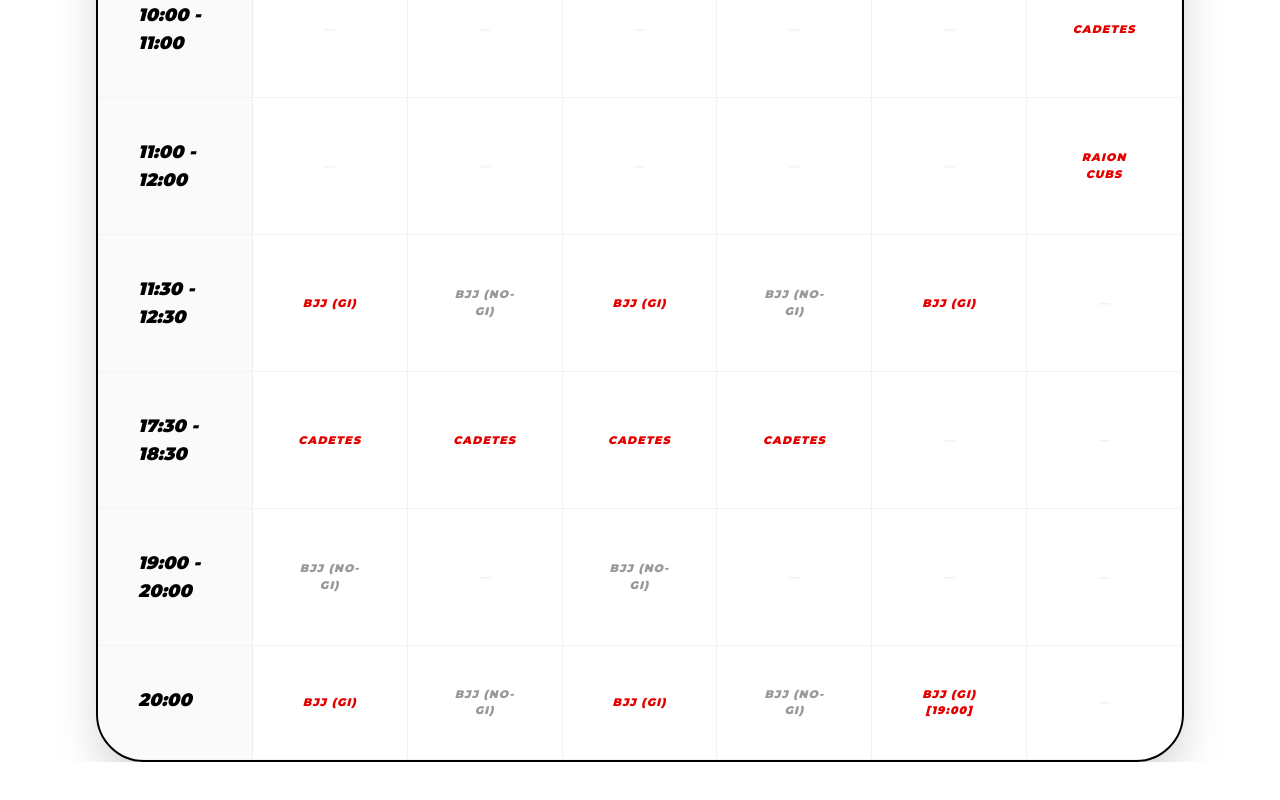
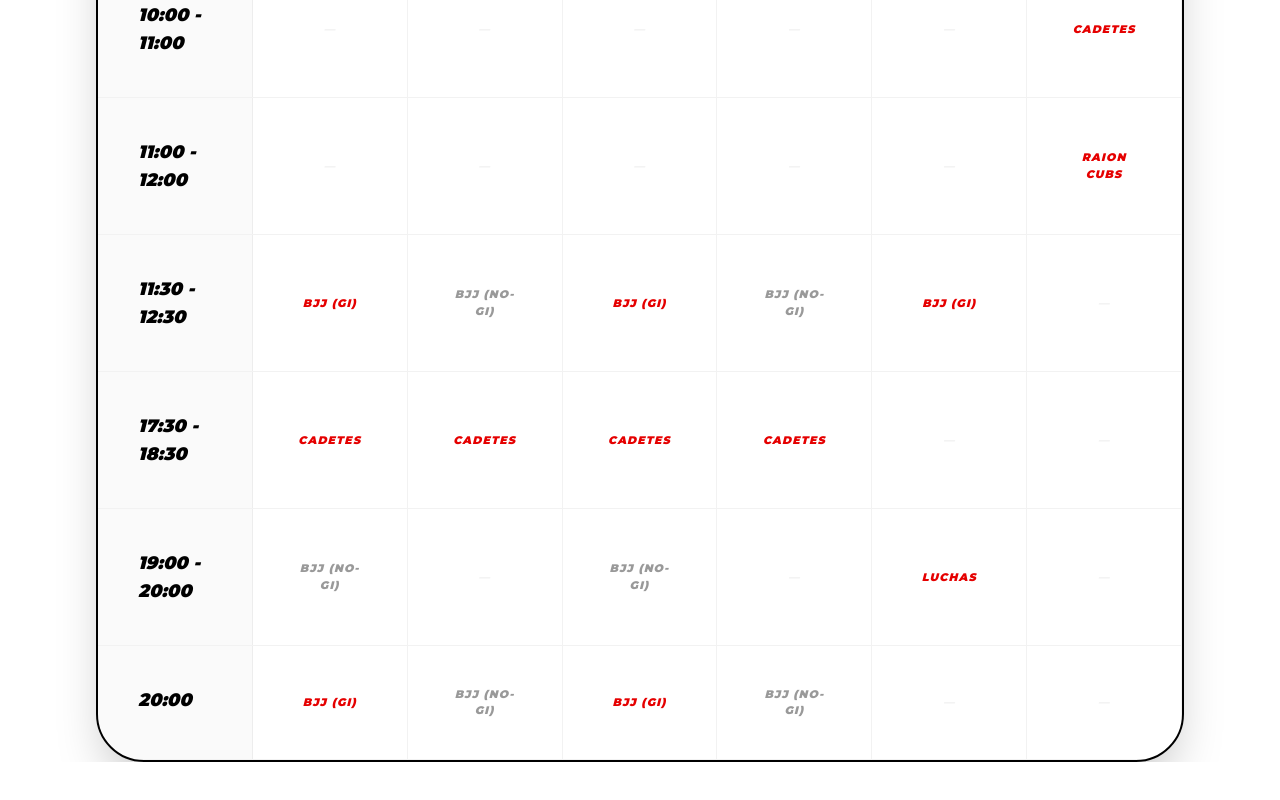
Before and after one commit to pabloleonb/RaionBjj, a Next.js app: page / in a window 1280 px wide. Shown: the part 8090-8890 px from the top of the page. Built offline with nearby package versions, Linux system fonts and the light colour scheme.

Commit message:
Update training schedule times and activities

```diff
--- a/app/page.tsx
+++ b/app/page.tsx
@@ -28,8 +28,8 @@ const SCHEDULE = [
   { time: "11:00 - 12:00", days: ["—", "—", "—", "—", "—", "Raion Cubs"] },
   { time: "11:30 - 12:30", days: ["BJJ (Gi)", "BJJ (No-Gi)", "BJJ (Gi)", "BJJ (No-Gi)", "BJJ (Gi)", "—"] },
   { time: "17:30 - 18:30", days: ["Cadetes", "Cadetes", "Cadetes", "Cadetes", "—", "—"] },
-  { time: "19:00 - 20:00", days: ["BJJ (No-Gi)", "—", "BJJ (No-Gi)", "—", "—", "—"] },
-  { time: "20:00", days: ["BJJ (Gi)", "BJJ (No-Gi)", "BJJ (Gi)", "BJJ (No-Gi)", "BJJ (Gi) [19:00]", "—"] },
+  { time: "19:00 - 20:00", days: ["BJJ (No-Gi)", "—", "BJJ (No-Gi)", "—", "LUCHAS", "—"] },
+  { time: "20:00", days: ["BJJ (Gi)", "BJJ (No-Gi)", "BJJ (Gi)", "BJJ (No-Gi)", "—", "—"] },
 ];
 
 // Programas de entrenamiento
```
